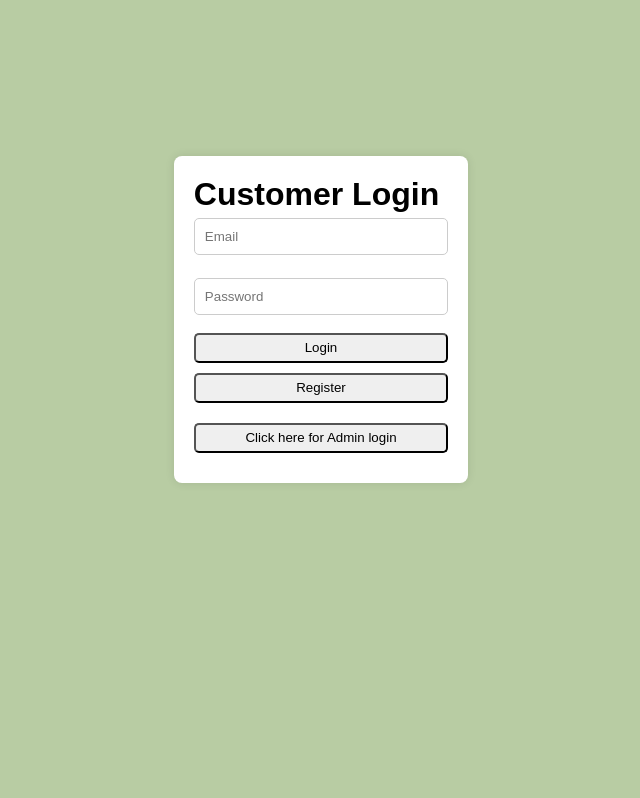
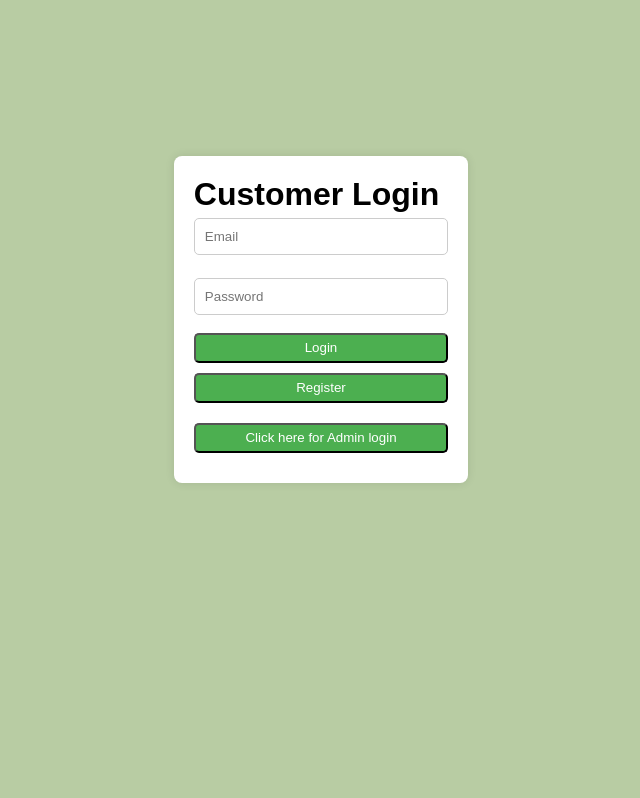
Before and after one commit to RostislavValev01/Group37, a PHP site: page /signInPageCustomer.php in a window 1280 px wide. Shown: the part 197-995 px from the top of the page, without its empty margins (319-959 px from the left). Run offline with PHP 8.4, Linux system fonts and the light colour scheme.

Commit message:
Update signin.css
css for buttons updated to green

```diff
--- a/hp website code/css/signin.css
+++ b/hp website code/css/signin.css
@@ -48,6 +48,9 @@ body {
     height: 30px;
     border-radius: 5px;
     margin-bottom: 10px;
+    background-color: #4caf50;
+  color: white;
+  cursor: pointer;
 }
 #login-form #admin-login {
     width: 100%;
@@ -55,4 +58,7 @@ body {
     border-radius: 5px;
     margin-top: 10px;
     margin-bottom: 10px;
+    background-color: #4caf50;
+    color: white;
+    cursor: pointer;
 }
```
